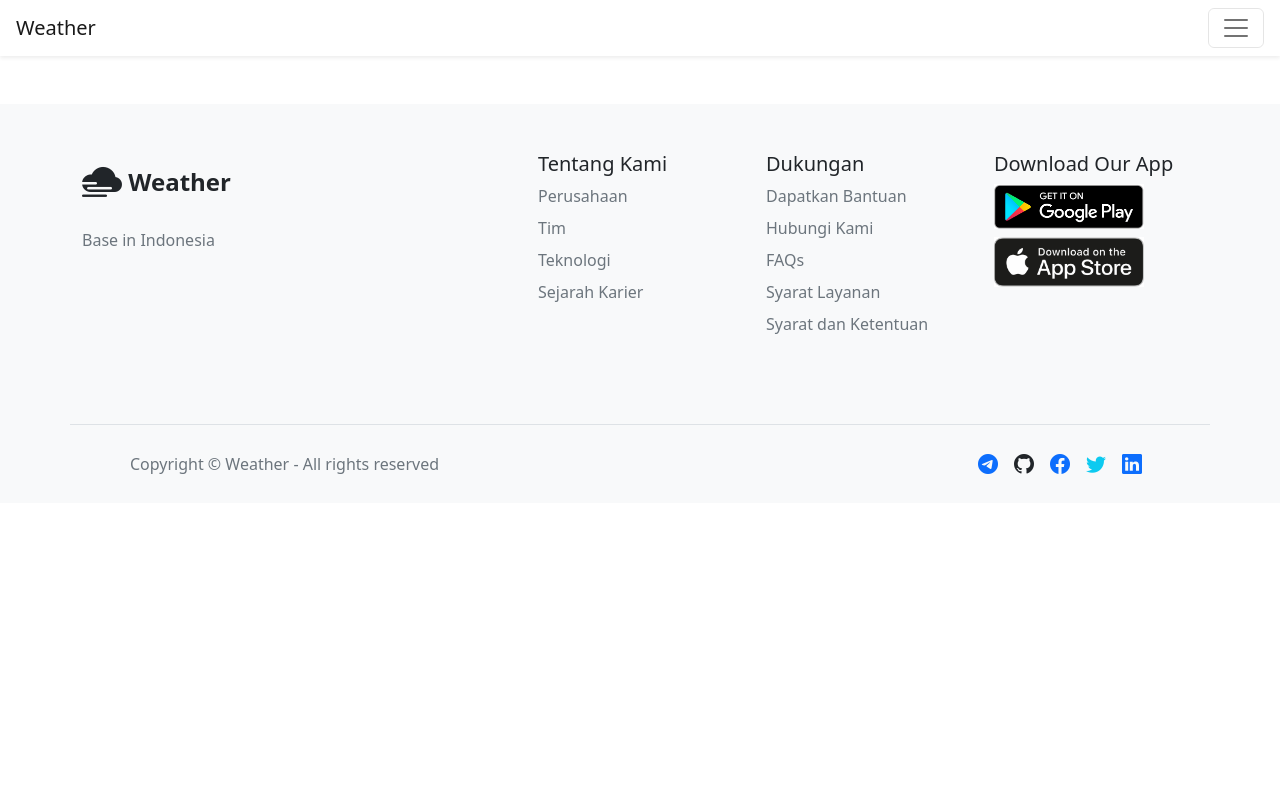
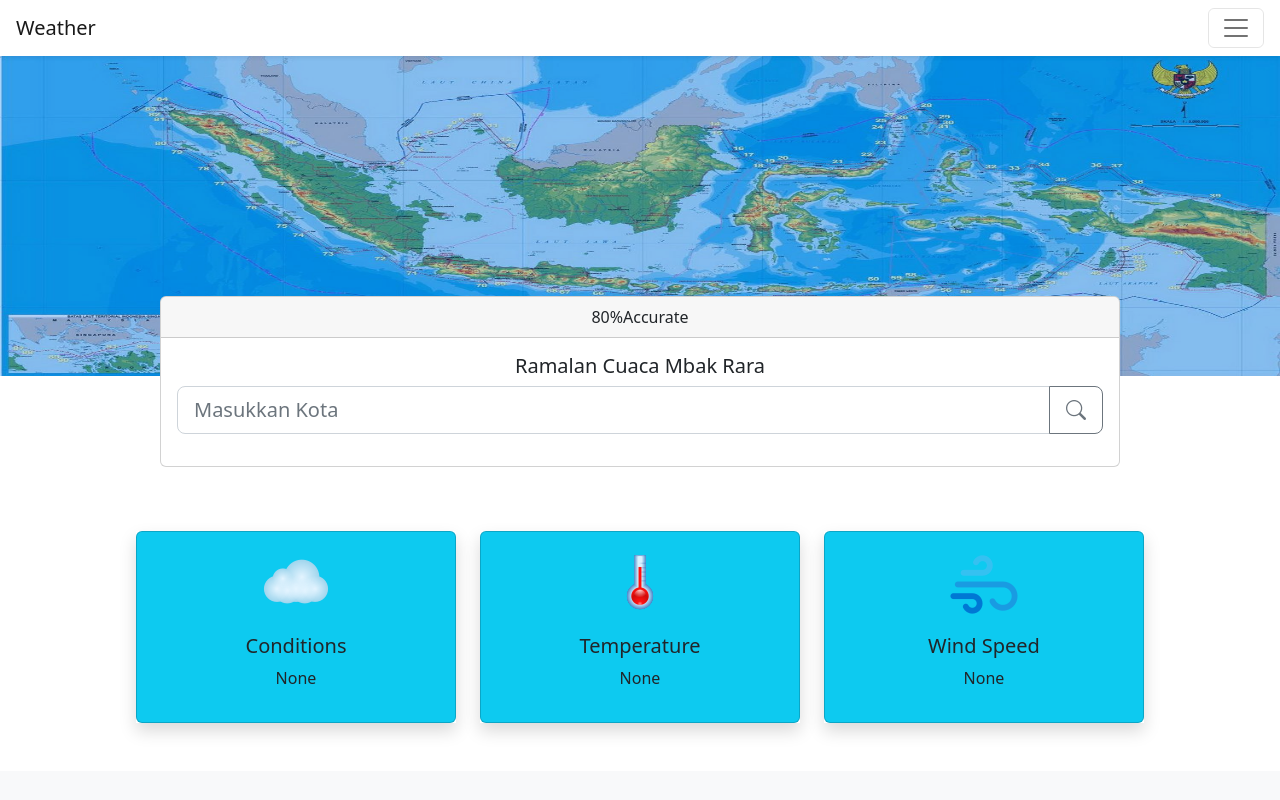
Before and after one commit to mksdesuyo/final-project-4, a plain HTML site: page index.html in a window 1280 px wide. Shown: the top 800 px of the page. Drawn offline with nearby package versions, Linux system fonts and the light colour scheme; some packages are replaced by stand-ins of ours; a script that the page names is missing.

Commit message:
menambahkan form dan tampilan cuaca

```diff
--- a/index.html
+++ b/index.html
@@ -1,21 +1,26 @@
 <!DOCTYPE html>
 <html lang="en">
+
 <head>
   <meta charset="UTF-8">
   <meta http-equiv="X-UA-Compatible" content="IE=edge">
   <meta name="viewport" content="width=device-width, initial-scale=1.0">
-  <link href="https://cdn.jsdelivr.net/npm/bootstrap@5.2.3/dist/css/bootstrap.min.css" rel="stylesheet" integrity="sha384-rbsA2VBKQhggwzxH7pPCaAqO46MgnOM80zW1RWuH61DGLwZJEdK2Kadq2F9CUG65" crossorigin="anonymous">
+  <link href="https://cdn.jsdelivr.net/npm/bootstrap@5.2.3/dist/css/bootstrap.min.css" rel="stylesheet"
+    integrity="sha384-rbsA2VBKQhggwzxH7pPCaAqO46MgnOM80zW1RWuH61DGLwZJEdK2Kadq2F9CUG65" crossorigin="anonymous">
   <link rel="stylesheet" href="https://cdn.jsdelivr.net/npm/bootstrap-icons@1.9.1/font/bootstrap-icons.css">
   <link rel="stylesheet" href="https://cdn.jsdelivr.net/npm/swiper@8/swiper-bundle.min.css">
-  <script src="https://code.jquery.com/jquery-3.6.1.min.js" integrity="sha256-o88AwQnZB+VDvE9tvIXrMQaPlFFSUTR+nldQm1LuPXQ=" crossorigin="anonymous"></script>
+  <script src="https://code.jquery.com/jquery-3.6.1.min.js"
+    integrity="sha256-o88AwQnZB+VDvE9tvIXrMQaPlFFSUTR+nldQm1LuPXQ=" crossorigin="anonymous"></script>
   <title>Final Project 4</title>
 </head>
+
 <body>
   <header class="sticky-top">
     <nav class="navbar bg-white shadow-sm">
       <div class="container-fluid px-3">
         <a class="navbar-brand" href="#">Weather</a>
-        <button class="navbar-toggler" type="button" data-bs-toggle="offcanvas" data-bs-target="#offcanvasNavbar" aria-controls="offcanvasNavbar">
+        <button class="navbar-toggler" type="button" data-bs-toggle="offcanvas" data-bs-target="#offcanvasNavbar"
+          aria-controls="offcanvasNavbar">
           <span class="navbar-toggler-icon"></span>
         </button>
         <div class="offcanvas offcanvas-end" tabindex="-1" id="offcanvasNavbar" aria-labelledby="offcanvasNavbarLabel">
@@ -32,12 +37,15 @@
                 <a class="nav-link" href="#">About</a>
               </li>
               <li class="nav-item dropdown">
-                <a class="nav-link dropdown-toggle" href="#" role="button" data-bs-toggle="dropdown" aria-expanded="false">
+                <a class="nav-link dropdown-toggle" href="#" role="button" data-bs-toggle="dropdown"
+                  aria-expanded="false">
                   Others
                 </a>
                 <ul class="dropdown-menu">
-                  <li><a class="dropdown-item" href="#">Historical Weather Collection <span style="font-size: 12px;">(Coming Soon)</span></a></li>
-                  <li><a class="dropdown-item" href="#">Agricultural Dashboard <span style="font-size: 12px;">(Coming Soon)</span></a></li>
+                  <li><a class="dropdown-item" href="#">Historical Weather Collection <span
+                        style="font-size: 12px;">(Coming Soon)</span></a></li>
+                  <li><a class="dropdown-item" href="#">Agricultural Dashboard <span style="font-size: 12px;">(Coming
+                        Soon)</span></a></li>
                 </ul>
               </li>
             </ul>
@@ -51,13 +59,72 @@
     </nav>
   </header>
   <main>
+    <div class="bg-primary text-white" style="height: 20rem;">
+      <img src="src/images/608f7e769f6c378e7df9c45dbd2af1c8.jpg" alt=""
+        style="height: 20rem; width: 100%; opacity: 75%;">
 
+    </div>
+
+    <div>
+      <div class="card text-center w-75 mx-auto" style="margin-top: -5rem;">
+        <div class="card-header">
+          80%Accurate
+        </div>
+        <div class="card-body">
+          <h5 class="card-title">Ramalan Cuaca Mbak Rara</h5>
+          <form class="input-group input-group-lg mb-3">
+            <input type="text" class="form-control" placeholder="Masukkan Kota" aria-label="User's email">
+            <button class="btn btn-outline-secondary" type="button"><i class="bi bi-search" width="20px" height="20px"
+                onclick="Swal.fire({
+                position: 'center',
+                icon: 'success',
+                title: 'Alamat email berhasil terkirim!',
+                showConfirmButton: false,
+                timer: 1500
+              });"></i></button>
+          </form>
+        </div>
+      </div>
+    </div>
+
+    <div class="row mt-5">
+      <div class="d-flex justify-content-around">
+        <div class="col-md-3 mt-3 ms-auto shadow">
+          <div class="card bg-info">
+            <div class="card-body text-center text-center">
+              <p><img src="src/images/icons8-cloud-70.png" class="icon1"></p>
+              <h5 class="card-title">Conditions</h5>
+              <p id="conditions">None</p>
+            </div>
+          </div>
+        </div>
+        <div class="col-md-3 mt-3 mx-4 shadow">
+          <div class="card bg-info">
+            <div class="card-body text-center">
+              <p><img src="src/images/icons8-thermometer-70.png" alt="icon_price" class="icon2"></p>
+              <h5 class="card-title">Temperature</h5>
+              <p id="temperature">None</p>
+            </div>
+          </div>
+        </div>
+        <div class="col-md-3 mt-3 me-auto shadow">
+          <div class="card bg-info">
+            <div class="card-body text-center">
+              <p><img src="src/images/icons8-wind-70.png" alt="icon_24hrs" class="icon3"></p>
+              <h5 class="card-title">Wind Speed</h5>
+              <p id="windspeed">None</p>
+            </div>
+          </div>
+        </div>
+      </div>
+    </div>
   </main>
   <footer class="bg-light">
     <div class="container mt-5">
       <footer class="row row-cols-2 row-cols-sm-2 row-cols-md-5 py-5">
         <div class="col mb-3">
-          <a href="#" class="d-flex align-items-center mb-3 link-dark text-decoration-none fs-4 fw-bold"><i class="bi bi-cloud-haze2-fill fs-1"></i>&nbsp;Weather
+          <a href="#" class="d-flex align-items-center mb-3 link-dark text-decoration-none fs-4 fw-bold"><i
+              class="bi bi-cloud-haze2-fill fs-1"></i>&nbsp;Weather
           </a>
           <p class="text-muted">
             Base in Indonesia
@@ -93,11 +160,13 @@
           <h5>Download Our App</h5>
           <ul class="nav flex-column">
             <li class="nav-item mb-2"><a href="#" class="nav-link p-0 text-muted">
-              <img src="src/images/Google_Play-Badge-Logo.wine.png" alt="Google Play Store Download Image" width="150" height="45">
-            </a></li>
+                <img src="src/images/Google_Play-Badge-Logo.wine.png" alt="Google Play Store Download Image" width="150"
+                  height="45">
+              </a></li>
             <li class="nav-item mb-2"><a href="#" class="nav-link p-0 text-muted">
-              <img src="src/images/app-store-png-logo-33116.png" alt="App Store Download Image" width="150" height="50">
-            </a></li>
+                <img src="src/images/app-store-png-logo-33116.png" alt="App Store Download Image" width="150"
+                  height="50">
+              </a></li>
           </ul>
         </div>
       </footer>
@@ -108,18 +177,23 @@
         <ul class="nav col-md-4 justify-content-end">
           <li class="nav-item"><a href="#" class="nav-link px-2 fs-5"><i class="bi bi-telegram text-primary"></i></a>
           </li>
-          <li class="nav-item"><a href="https://github.com/mksdesuyo/final-project-2" target="_blank" rel="noopener noreferrer" class="nav-link px-2 fs-5"><i class="bi bi-github text-dark"></i></a></li>
+          <li class="nav-item"><a href="https://github.com/mksdesuyo/final-project-2" target="_blank"
+              rel="noopener noreferrer" class="nav-link px-2 fs-5"><i class="bi bi-github text-dark"></i></a></li>
           <li class="nav-item"><a href="#" class="nav-link px-2 fs-5"><i class="bi bi-facebook text-primary"></i></a>
           </li>
           <li class="nav-item"><a href="#" class="nav-link px-2 fs-5"><i class="bi bi-twitter text-info"></i></a></li>
-          <li class="nav-item"><a href="#" class="nav-link px-2 fs-5"><i class="bi bi-linkedin text-primary"></i></a></li>
+          <li class="nav-item"><a href="#" class="nav-link px-2 fs-5"><i class="bi bi-linkedin text-primary"></i></a>
+          </li>
         </ul>
       </footer>
     </div>
   </footer>
-  <script src="https://cdn.jsdelivr.net/npm/bootstrap@5.2.3/dist/js/bootstrap.bundle.min.js" integrity="sha384-kenU1KFdBIe4zVF0s0G1M5b4hcpxyD9F7jL+jjXkk+Q2h455rYXK/7HAuoJl+0I4" crossorigin="anonymous"></script>
+  <script src="https://cdn.jsdelivr.net/npm/bootstrap@5.2.3/dist/js/bootstrap.bundle.min.js"
+    integrity="sha384-kenU1KFdBIe4zVF0s0G1M5b4hcpxyD9F7jL+jjXkk+Q2h455rYXK/7HAuoJl+0I4"
+    crossorigin="anonymous"></script>
   <script src="https://cdn.jsdelivr.net/npm/swiper@8/swiper-bundle.min.js"></script>
   <script src="https://cdn.jsdelivr.net/npm/sweetalert2@11.6.14/dist/sweetalert2.all.min.js"></script>
   <script src="src/scripts/script.js"></script>
 </body>
+
 </html>
```
Also changed, not shown: src/images/608f7e769f6c378e7df9c45dbd2af1c8.jpg (added), src/images/icons8-cloud-48.png (added), src/images/icons8-cloud-70.png (added), src/images/icons8-thermometer-70.png (added), src/images/icons8-wind-70.png (added), src/images/—Pngtree—set of weather and climate_8541170.png (added).
